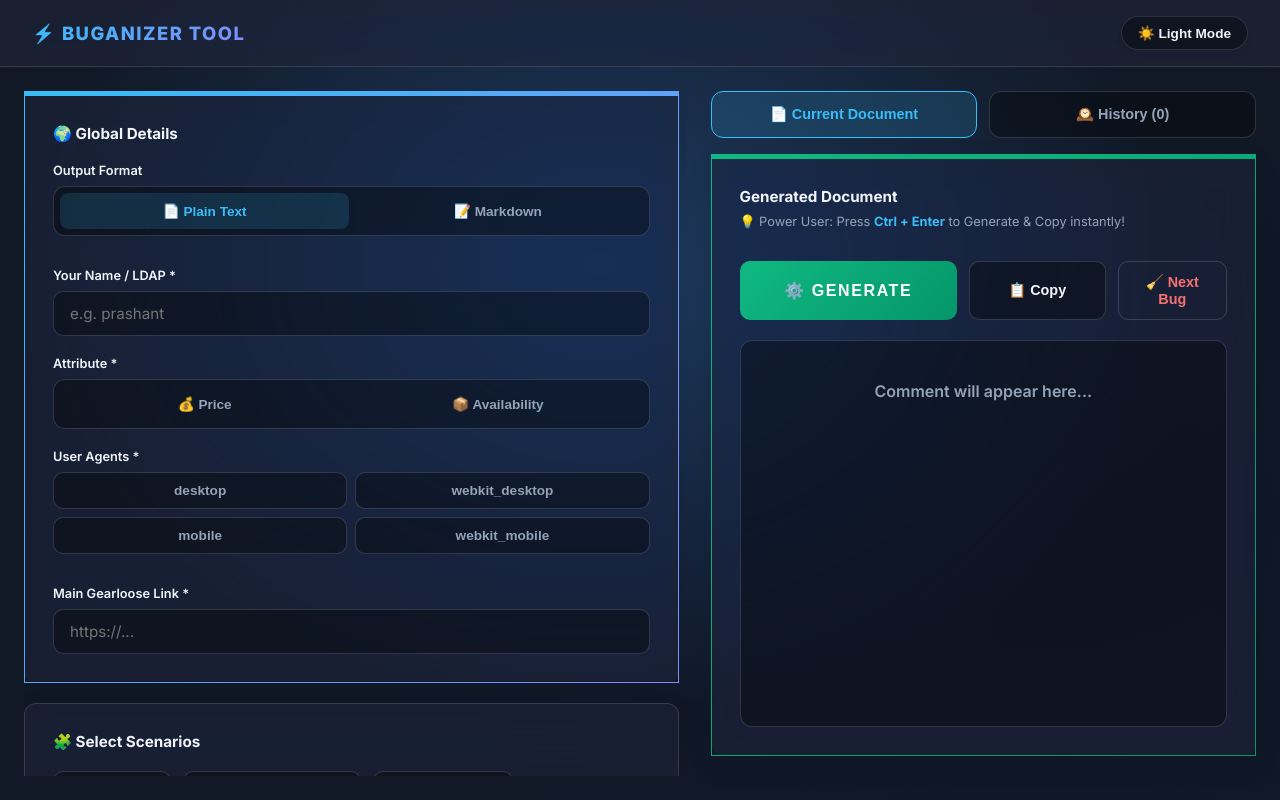
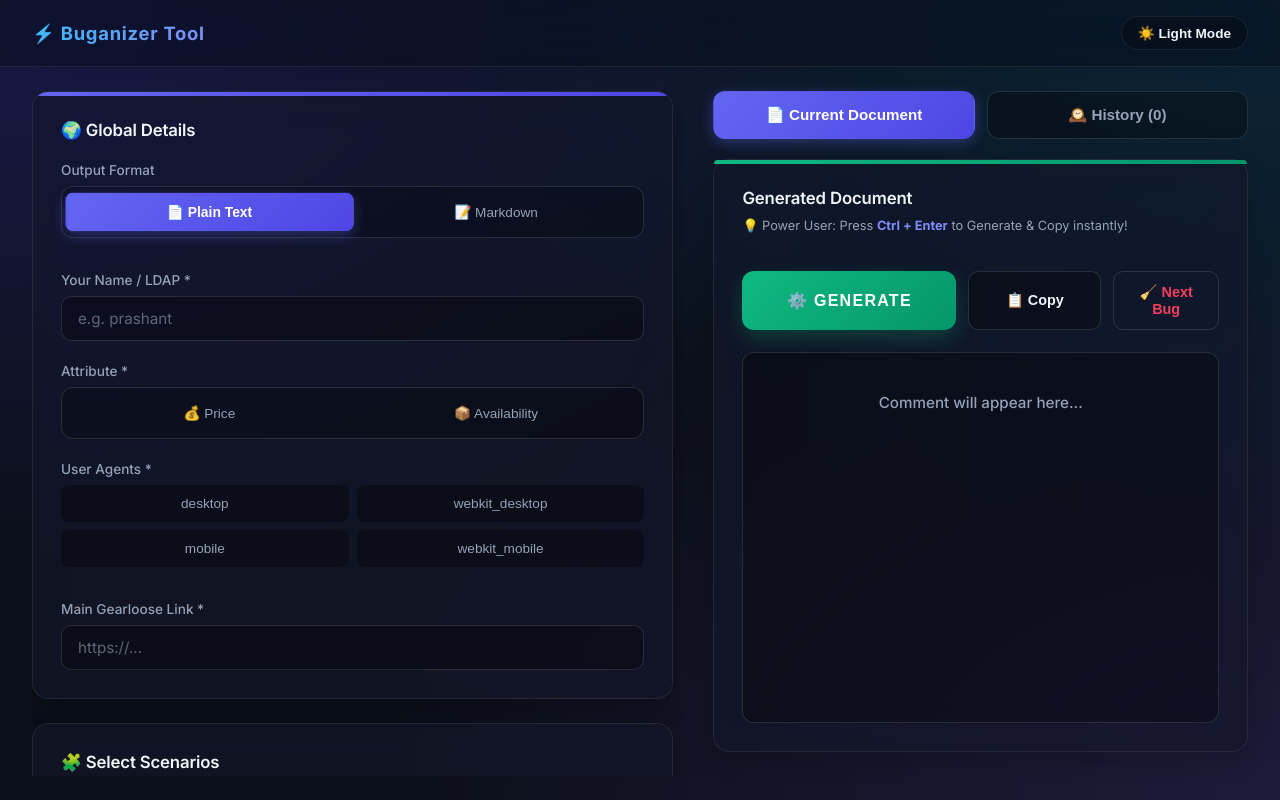
Before and after one commit to prashant404/Comment, a React (Vite) app in the folder bug-comment-tool/: page / in a window 1280 px wide. Built offline with nearby package versions, Linux system fonts and the light colour scheme.

Commit message:
UI updated

```diff
--- a/bug-comment-tool/src/App.scss
+++ b/bug-comment-tool/src/App.scss
@@ -1,118 +1,176 @@
-@import url('https://fonts.googleapis.com/css2?family=Inter:wght@400;500;600;700;800&family=JetBrains+Mono:wght@400;500&display=swap');
+@import url('https://fonts.googleapis.com/css2?family=Inter:wght@400;500;600;700&family=JetBrains+Mono:wght@400;500&display=swap');
 
+// ==========================================
+// 🎨 "MODERN AMBIENT" THEME (The Perfect Balance)
+// ==========================================
 :root {
-  /* DARK MODE */
-  --bg-gradient: radial-gradient(at 47% 33%, #1e3a5f 0, transparent 59%), radial-gradient(at 82% 65%, #0f172a 0, transparent 55%), #111927;
-  --header-bg: rgba(35, 38, 53, 0.6);
-  --card-bg: rgba(35, 38, 53, 0.55);
-  --card-bg-hover: rgba(35, 38, 53, 0.85);
-  --card-border: rgba(255, 255, 255, 0.125);
+  /* DARK MODE - Deep Space with Indigo & Sky Glows */
+  --bg-main: #0b0f19;
+  --bg-gradient:
+    radial-gradient(at 0% 0%, rgba(67, 56, 202, 0.25) 0px, transparent 50%),
+    radial-gradient(at 100% 0%, rgba(14, 165, 233, 0.15) 0px, transparent 50%),
+    radial-gradient(at 100% 100%, rgba(139, 92, 246, 0.15) 0px, transparent 50%),
+    #0b0f19;
+
+  --header-bg: rgba(11, 15, 25, 0.6);
+  --card-bg: rgba(20, 24, 39, 0.65);
+  --card-bg-hover: rgba(28, 33, 51, 0.8);
+  --card-border: rgba(255, 255, 255, 0.08);
+
   --text-main: #f1f5f9;
   --text-muted: #94a3b8;
-  --input-bg: rgba(0, 0, 0, 0.35);
-  --input-border: rgba(255, 255, 255, 0.15);
-  --input-focus: #38bdf8;
-  --accent-primary: #38bdf8;
-  --accent-gradient: linear-gradient(135deg, #38bdf8 0%, #818cf8 100%);
+
+  --input-bg: rgba(0, 0, 0, 0.3);
+  --input-border: rgba(255, 255, 255, 0.12);
+  --input-focus: #6366f1;
+
+  --accent-primary: #818cf8;
+  --accent-subtle: rgba(99, 102, 241, 0.15);
+
+  /* Vibrant Active Toggles */
+  --segment-bg: rgba(0, 0, 0, 0.25);
+  --segment-active-bg: linear-gradient(135deg, #6366f1 0%, #4f46e5 100%);
+  --segment-active-shadow: 0 4px 14px rgba(99, 102, 241, 0.35);
+
+  /* Snappy Generate Button */
   --success-bg: linear-gradient(135deg, #10b981 0%, #059669 100%);
-  --danger-color: #f87171;
-  --danger-bg: rgba(239, 68, 68, 0.15);
-  --segment-active: rgba(56, 189, 248, 0.15);
+  --success-hover: linear-gradient(135deg, #34d399 0%, #10b981 100%);
+  --success-shadow: 0 8px 20px rgba(16, 185, 129, 0.25);
+
+  --danger-color: #f43f5e;
+  --danger-bg: rgba(244, 63, 94, 0.15);
+
+  --shadow-card: 0 8px 24px rgba(0, 0, 0, 0.2);
 }
 
 [data-theme="light"] {
-  /* LIGHT MODE */
-  --bg-gradient: radial-gradient(at 20% 30%, #e0e7ff 0, transparent 60%), radial-gradient(at 80% 70%, #bae6fd 0, transparent 60%), #f8fafc;
-  --header-bg: rgba(255, 255, 255, 0.6);
-  --card-bg: rgba(255, 255, 255, 0.65);
-  --card-bg-hover: rgba(255, 255, 255, 0.9);
-  --card-border: rgba(255, 255, 255, 0.8);
+  /* LIGHT MODE - Pearl White with Soft Indigo/Lavender Glows */
+  --bg-main: #f8fafc;
+  --bg-gradient:
+    radial-gradient(at 0% 0%, rgba(199, 210, 254, 0.6) 0px, transparent 50%),
+    radial-gradient(at 100% 0%, rgba(186, 230, 253, 0.5) 0px, transparent 50%),
+    radial-gradient(at 100% 100%, rgba(221, 214, 254, 0.5) 0px, transparent 50%),
+    #f8fafc;
+
+  --header-bg: rgba(255, 255, 255, 0.7);
+  --card-bg: rgba(255, 255, 255, 0.75);
+  --card-bg-hover: rgba(255, 255, 255, 0.95);
+  --card-border: rgba(15, 23, 42, 0.06);
+
   --text-main: #0f172a;
-  --text-muted: #475569;
+  --text-muted: #64748b;
+
   --input-bg: rgba(255, 255, 255, 0.6);
-  --input-border: rgba(148, 163, 184, 0.3);
-  --input-focus: #2563eb;
-  --accent-primary: #2563eb;
-  --accent-gradient: linear-gradient(135deg, #0ea5e9 0%, #4f46e5 100%);
+  --input-border: rgba(15, 23, 42, 0.12);
+  --input-focus: #4f46e5;
+
+  --accent-primary: #4f46e5;
+  --accent-subtle: rgba(79, 70, 229, 0.1);
+
+  /* Vibrant Active Toggles */
+  --segment-bg: rgba(15, 23, 42, 0.04);
+  --segment-active-bg: linear-gradient(135deg, #6366f1 0%, #4f46e5 100%);
+  --segment-active-shadow: 0 4px 12px rgba(79, 70, 229, 0.25);
+
+  /* Snappy Generate Button */
   --success-bg: linear-gradient(135deg, #10b981 0%, #059669 100%);
-  --danger-color: #dc2626;
-  --danger-bg: rgba(239, 68, 68, 0.1);
-  --segment-active: rgba(255, 255, 255, 0.9);
+  --success-hover: linear-gradient(135deg, #34d399 0%, #10b981 100%);
+  --success-shadow: 0 8px 20px rgba(16, 185, 129, 0.2);
+
+  --danger-color: #e11d48;
+  --danger-bg: rgba(225, 29, 72, 0.1);
+
+  --shadow-card: 0 8px 24px rgba(15, 23, 42, 0.04);
 }
 
-* { box-sizing: border-box; margin: 0; padding: 0; }
+// ==========================================
+// 🛠️ BASE & LAYOUT
+// ==========================================
+* {
+  box-sizing: border-box;
+  margin: 0;
+  padding: 0;
+}
 
 body {
   font-family: "Inter", -apple-system, sans-serif;
   background: var(--bg-gradient);
+  background-color: var(--bg-main);
   background-attachment: fixed;
   color: var(--text-main);
   height: 100vh;
   overflow: hidden;
   transition: background 0.4s ease, color 0.4s ease;
+  -webkit-font-smoothing: antialiased;
 }
 
 .app-wrapper {
   display: flex;
   flex-direction: column;
   height: 100vh;
-  max-width: 1600px;
+  max-width: 1550px;
   margin: 0 auto;
 }
 
+/* Slick Glass Header */
 .top-bar {
   padding: 16px 32px;
-  backdrop-filter: blur(20px) saturate(180%);
-  -webkit-backdrop-filter: blur(20px) saturate(180%);
   background-color: var(--header-bg);
+  backdrop-filter: blur(24px) saturate(150%);
+  -webkit-backdrop-filter: blur(24px) saturate(150%);
   border-bottom: 1px solid var(--card-border);
   display: flex;
   align-items: center;
   justify-content: space-between;
+  z-index: 10;
+  box-shadow: 0 4px 20px rgba(0, 0, 0, 0.02);
 }
 
 .top-bar h1 {
   font-size: 1.15rem;
-  font-weight: 800;
-  background: var(--accent-gradient);
+  font-weight: 700;
+  letter-spacing: 0.04em;
+  background: linear-gradient(135deg, #38bdf8 0%, #818cf8 100%);
   -webkit-background-clip: text;
   -webkit-text-fill-color: transparent;
-  text-transform: uppercase;
-  letter-spacing: 0.08em;
 }
 
 .theme-toggle {
-  background: var(--input-bg);
+  background: var(--segment-bg);
   color: var(--text-main);
   border: 1px solid var(--card-border);
   padding: 8px 16px;
   border-radius: 20px;
   font-size: 0.85rem;
+  font-weight: 600;
   cursor: pointer;
-  box-shadow: 0 4px 6px rgba(0,0,0,0.05);
+  transition: all 0.3s cubic-bezier(0.25, 0.8, 0.25, 1);
 }
 
-.theme-toggle:hover { background: var(--card-bg-hover); }
+.theme-toggle:hover {
+  background: var(--card-bg-hover);
+  transform: translateY(-1px);
+  box-shadow: 0 4px 10px rgba(0, 0, 0, 0.05);
+}
 
 .main-layout {
   display: flex;
   flex: 1;
   overflow: hidden;
-  padding: 24px;
-  gap: 24px;
+  padding: 24px 32px;
+  gap: 28px;
 }
 
+// ==========================================
+// 🧩 PANELS & ANIMATED CARDS
+// ==========================================
 .left-panel {
   flex: 1.2;
   overflow-y: auto;
-  padding-right: 8px;
+  padding-right: 12px;
   padding-bottom: 60px;
 }
-.left-panel::-webkit-scrollbar { width: 6px; }
-.left-panel::-webkit-scrollbar-track { background: transparent; }
-.left-panel::-webkit-scrollbar-thumb { background: var(--input-border); border-radius: 10px; }
 
-/* ✨ SCROLLING FIX: Added min-height: 0 to all flex parents */
 .right-panel {
   flex: 1;
   display: flex;
@@ -120,51 +178,86 @@ body {
   min-height: 0;
 }
 
+/* Beautiful Scrollbars */
+::-webkit-scrollbar { width: 8px; height: 8px; }
+::-webkit-scrollbar-track { background: transparent; }
+::-webkit-scrollbar-thumb { background: var(--input-border); border-radius: 10px; }
+::-webkit-scrollbar-thumb:hover { background: var(--text-muted); }
+
+/* The Animated Glass Cards */
 .card {
-  backdrop-filter: blur(16px) saturate(180%);
-  -webkit-backdrop-filter: blur(16px) saturate(180%);
   background-color: var(--card-bg);
-  border-radius: 12px;
+  backdrop-filter: blur(20px) saturate(160%);
+  -webkit-backdrop-filter: blur(20px) saturate(160%);
+  border-radius: 16px;
   border: 1px solid var(--card-border);
   padding: 28px;
-  margin-bottom: 20px;
-  box-shadow: 0 10px 30px rgba(0, 0, 0, 0.08);
+  margin-bottom: 24px;
+  box-shadow: var(--shadow-card);
   display: flex;
   flex-direction: column;
-  gap: 20px;
-  transition: all 0.3s ease;
+  gap: 22px;
+  transition: all 0.4s cubic-bezier(0.16, 1, 0.3, 1);
+}
+
+.card:hover {
+  background-color: var(--card-bg-hover);
+  transform: translateY(-2px);
+  box-shadow: 0 12px 32px rgba(0, 0, 0, 0.08);
 }
 
 .highlight-card {
-  border-color: rgba(56, 189, 248, 0.4);
+  border: 1px solid var(--accent-subtle);
   background-color: var(--card-bg-hover);
 }
 
 .border-blue {
-  border-top: 5px solid;
-  border-image: var(--accent-gradient) 1;
+  position: relative;
+  overflow: hidden;
+}
+.border-blue::before {
+  content: '';
+  position: absolute;
+  top: 0; left: 0; right: 0;
+  height: 4px;
+  background: var(--segment-active-bg);
 }
 
 h2 {
-  font-size: 0.95rem;
-  font-weight: 700;
+  font-size: 1.05rem;
+  font-weight: 600;
   color: var(--text-main);
-  display: flex;
-  align-items: center;
-  gap: 10px;
+  letter-spacing: -0.01em;
 }
 
 h3 {
-  font-size: 0.8rem;
+  font-size: 0.75rem;
   font-weight: 700;
-  color: var(--text-muted);
+  color: var(--accent-primary);
   text-transform: uppercase;
-  letter-spacing: 0.12em;
-  margin-top: 10px;
+  letter-spacing: 0.1em;
+  margin-top: 4px;
 }
 
-.input-group { display: flex; flex-direction: column; gap: 8px; }
-label { font-size: 0.8rem; font-weight: 600; color: var(--text-main); }
+// ==========================================
+// 📝 MODERN INPUTS (Animated Glow)
+// ==========================================
+.input-group {
+  display: flex;
+  flex-direction: column;
+  gap: 8px;
+}
+
+label {
+  font-size: 0.85rem;
+  font-weight: 500;
+  color: var(--text-muted);
+  transition: color 0.2s ease;
+}
+
+.input-group:focus-within label {
+  color: var(--accent-primary);
+}
 
 input, textarea {
   width: 100%;
@@ -175,81 +268,34 @@ input, textarea {
   color: var(--text-main);
   font-size: 0.95rem;
   font-family: inherit;
-  transition: all 0.2s ease;
+  transition: all 0.3s cubic-bezier(0.25, 0.8, 0.25, 1);
 }
 
+input::placeholder, textarea::placeholder {
+  color: var(--text-muted);
+  opacity: 0.6;
+}
+
+/* Fluid underline expansion effect on focus */
 input:focus, textarea:focus {
   outline: none;
+  background-color: var(--bg-main);
   border-color: var(--input-focus);
-  background-color: var(--card-bg);
-  box-shadow: 0 0 0 4px rgba(56, 189, 248, 0.15);
+  box-shadow: 0 4px 15px var(--accent-subtle), inset 0 -2px 0 var(--input-focus);
+  transform: translateY(-1px);
 }
 
-.button-group-row { display: flex; gap: 12px; flex-wrap: wrap; }
-
-button {
-  padding: 12px 22px;
-  border-radius: 10px;
-  font-weight: 700;
-  font-size: 0.9rem;
-  cursor: pointer;
-  transition: all 0.2s cubic-bezier(0.4, 0, 0.2, 1);
-  border: none;
-}
-
-button:active { transform: scale(0.97); }
-
-.secondary {
-  background-color: var(--input-bg);
-  color: var(--text-main);
-  border: 1px solid var(--input-border);
-}
-.secondary:hover { background-color: var(--card-bg-hover); border-color: var(--card-border); }
-
-.active {
-  background: var(--accent-gradient);
-  color: #ffffff;
-  box-shadow: 0 8px 16px -4px rgba(56, 189, 248, 0.3);
-}
-
-.active-warning { background: linear-gradient(135deg, #f59e0b 0%, #ea580c 100%); color: #ffffff; }
-
-.primary-action {
-  background: var(--success-bg);
-  color: white;
-  font-size: 1rem;
-  font-weight: 800;
-  padding: 18px;
-  flex: 2;
-  text-transform: uppercase;
-  letter-spacing: 0.1em;
-}
-.primary-action:hover { transform: translateY(-2px); box-shadow: 0 15px 30px -5px rgba(16, 185, 129, 0.4); }
-
-.copy-action { background-color: var(--input-bg); color: var(--text-main); border: 1px solid var(--input-border); flex: 1; }
-
-.danger-text { color: var(--danger-color); background: transparent; font-size: 0.75rem; padding: 4px 8px; }
-.danger-text:hover { background: var(--danger-bg); }
-
-.sample-block {
-  background-color: var(--input-bg);
-  padding: 20px;
-  border-radius: 12px;
-  border: 1px solid var(--input-border);
-  display: flex;
-  flex-direction: column;
-  gap: 16px;
-}
-.sample-header { display: flex; justify-content: space-between; align-items: center; }
-.divider-line { height: 1px; background: var(--card-border); margin: 10px 0; }
-
+// ==========================================
+// 🚀 VIBRANT SEGMENTED CONTROLS (Toggles)
+// ==========================================
 .segmented-control {
   display: flex;
-  background-color: var(--input-bg);
+  background-color: var(--segment-bg);
   padding: 6px;
   border-radius: 12px;
   border: 1px solid var(--input-border);
   gap: 4px;
+  transition: background 0.3s ease;
 }
 
 .segment-btn {
@@ -257,27 +303,164 @@ button:active { transform: scale(0.97); }
   background: transparent;
   color: var(--text-muted);
   font-size: 0.85rem;
-  font-weight: 600;
-  padding: 10px;
+  font-weight: 500;
+  padding: 10px 14px;
   margin: 0;
-  box-shadow: none;
-}
-.segment-btn:hover { color: var(--text-main); background: rgba(128, 128, 128, 0.1); }
-.segment-btn.active-segment {
-  background-color: var(--segment-active);
-  color: var(--accent-primary);
   border-radius: 8px;
-  box-shadow: 0 2px 8px rgba(0, 0, 0, 0.1);
+  border: 1px solid transparent !important;
+  transition: all 0.3s cubic-bezier(0.25, 0.8, 0.25, 1);
 }
 
-/* ✨ SCROLLING FIX: Added min-height: 0 and overflow-y: auto correctly */
+.segment-btn:hover {
+  color: var(--text-main);
+  background: rgba(255, 255, 255, 0.05);
+}
+
+/* The magic active state */
+.segment-btn.active-segment {
+  background: var(--segment-active-bg) !important;
+  color: #ffffff !important;
+  box-shadow: var(--segment-active-shadow);
+  font-weight: 600;
+  transform: scale(1.02);
+}
+
+// ==========================================
+// 🎛️ BUTTONS & ACTIONS
+// ==========================================
+.button-group-row {
+  display: flex;
+  gap: 12px;
+  flex-wrap: wrap;
+}
+
+button {
+  padding: 12px 20px;
+  border-radius: 10px;
+  font-weight: 600;
+  font-size: 0.9rem;
+  cursor: pointer;
+  transition: all 0.3s cubic-bezier(0.25, 0.8, 0.25, 1);
+  border: none;
+}
+
+button:active { transform: scale(0.96); }
+
+.secondary {
+  background-color: var(--input-bg);
+  color: var(--text-main);
+  border: 1px solid var(--input-border);
+}
+
+.secondary:hover {
+  background-color: var(--card-bg-hover);
+  border-color: var(--accent-primary);
+  color: var(--accent-primary);
+}
+
+.active {
+  background: var(--accent-subtle);
+  color: var(--accent-primary);
+  border: 1px solid var(--accent-primary);
+  box-shadow: 0 4px 14px var(--accent-subtle);
+}
+
+.active-warning {
+  background: transparent;
+  border: 1px solid #f59e0b;
+  color: #f59e0b;
+}
+.active-warning:hover {
+  background: rgba(245, 158, 11, 0.1);
+  box-shadow: 0 4px 12px rgba(245, 158, 11, 0.2);
+}
+
+/* ✨ Gorgeous Floating Generate Button */
+.primary-action {
+  background: var(--success-bg);
+  color: white;
+  font-size: 1rem;
+  font-weight: 700;
+  padding: 16px;
+  flex: 2;
+  text-transform: uppercase;
+  letter-spacing: 0.08em;
+  border-radius: 12px;
+  box-shadow: var(--success-shadow);
+}
+
+.primary-action:hover {
+  background: var(--success-hover);
+  transform: translateY(-3px);
+  box-shadow: 0 12px 24px rgba(16, 185, 129, 0.35);
+}
+
+.copy-action {
+  background-color: var(--input-bg);
+  color: var(--text-main);
+  border: 1px solid var(--input-border);
+  flex: 1;
+}
+
+.copy-action:hover {
+  background-color: var(--accent-subtle);
+  color: var(--accent-primary);
+  border-color: var(--accent-primary);
+}
+
+.danger-action {
+  background-color: transparent;
+  color: var(--danger-color);
+  border: 1px solid var(--input-border);
+  flex: 0.7;
+}
+
+.danger-action:hover {
+  background-color: var(--danger-bg);
+  border-color: var(--danger-color);
+}
+
+.danger-text {
+  color: var(--danger-color);
+  background: transparent;
+  font-size: 0.75rem;
+  padding: 6px 10px;
+  font-weight: 600;
+  transition: all 0.2s ease;
+}
+.danger-text:hover { background: var(--danger-bg); border-radius: 6px; }
+
+// ==========================================
+// 📋 BLOCKS & OUTPUT AREA
+// ==========================================
+.sample-block {
+  background-color: var(--segment-bg);
+  padding: 20px;
+  border-radius: 12px;
+  border: 1px solid var(--input-border);
+  display: flex;
+  flex-direction: column;
+  gap: 12px;
+  transition: all 0.3s ease;
+}
+
+.sample-block:hover { border-color: var(--accent-subtle); }
+
+.sample-header { display: flex; justify-content: space-between; align-items: center; }
+.divider-line { height: 1px; background: var(--input-border); margin: 8px 0; }
+
 .sticky-output {
   flex: 1;
   display: flex;
   flex-direction: column;
   min-height: 0;
-  border-top: 5px solid;
-  border-image: var(--success-bg) 1;
+  position: relative;
+}
+.sticky-output::before {
+  content: '';
+  position: absolute; top: 0; left: 0; right: 0; height: 4px;
+  background: var(--success-bg);
+  border-radius: 12px 12px 0 0;
 }
 
 .actions { display: flex; gap: 12px; }
@@ -291,57 +474,26 @@ button:active { transform: scale(0.97); }
   min-height: 0;
   display: flex;
   flex-direction: column;
+  box-shadow: inset 0 4px 10px rgba(0,0,0,0.05);
 }
-.output-container::-webkit-scrollbar { width: 6px; }
-.output-container::-webkit-scrollbar-thumb { background: var(--input-border); border-radius: 10px; }
 
 .output {
   padding: 24px;
   white-space: pre-wrap;
-  font-family: 'JetBrains Mono', monospace;
-  font-size: 0.85rem;
-  line-height: 1.8;
-  color: var(--accent-primary);
+  font-family: 'JetBrains Mono', Consolas, monospace;
+  font-size: 0.9rem;
+  line-height: 1.7;
+  color: var(--text-main);
   margin: 0;
 }
 
-.toast {
-  position: fixed;
-  bottom: 32px;
-  right: 32px;
-  background: var(--card-bg-hover);
-  backdrop-filter: blur(16px);
-  color: var(--text-main);
-  padding: 16px 28px;
-  border-radius: 12px;
-  font-weight: 600;
-  box-shadow: 0 20px 30px rgba(0, 0, 0, 0.3);
-  border: 1px solid var(--accent-primary);
-  animation: slideIn 0.35s cubic-bezier(0.16, 1, 0.3, 1);
-  z-index: 9999;
-}
-@keyframes slideIn {
-  from { transform: translateY(100%) scale(0.9); opacity: 0; }
-  to { transform: translateY(0) scale(1); opacity: 1; }
+// ==========================================
+// 📑 TABS & ACCORDION (History)
+// ==========================================
+.tabs-container {
+  display: flex; gap: 12px; margin-bottom: 20px;
 }
 
-.hint-text {
-  font-size: 0.8rem;
-  color: var(--text-muted);
-  margin-top: -12px;
-  margin-bottom: 12px;
-  b { color: var(--accent-primary); }
-}
-
-.danger-action {
-  background-color: transparent;
-  color: var(--danger-color);
-  border: 1px solid var(--input-border);
-  flex: 0.7;
-}
-.danger-action:hover { background-color: var(--danger-bg); border-color: var(--danger-color); }
-
-.tabs-container { display: flex; gap: 12px; margin-bottom: 16px; }
 .tab-btn {
   flex: 1;
   background-color: var(--input-bg);
@@ -349,14 +501,20 @@ button:active { transform: scale(0.97); }
   border: 1px solid var(--input-border);
   padding: 14px;
   border-radius: 12px;
-  font-weight: 700;
-  transition: all 0.2s ease;
+  font-weight: 600;
+  font-size: 0.95rem;
 }
-.tab-btn:hover { background-color: var(--card-bg-hover); color: var(--text-main); }
+
+.tab-btn:hover {
+  color: var(--text-main);
+  background-color: var(--card-bg-hover);
+}
+
 .tab-btn.active-tab {
-  background: var(--segment-active);
-  border-color: var(--accent-primary);
-  color: var(--accent-primary);
+  background: var(--segment-active-bg);
+  color: white;
+  box-shadow: var(--segment-active-shadow);
+  border-color: transparent;
 }
 
 .history-card { overflow: hidden; }
@@ -364,20 +522,23 @@ button:active { transform: scale(0.97); }
 .accordion-list {
   display: flex;
   flex-direction: column;
-  gap: 10px;
+  gap: 12px;
   overflow-y: auto;
   padding-right: 6px;
 }
-.accordion-list::-webkit-scrollbar { width: 6px; }
-.accordion-list::-webkit-scrollbar-thumb { background: var(--input-border); border-radius: 10px; }
 
 .accordion-item {
   background-color: var(--input-bg);
   border: 1px solid var(--input-border);
-  border-radius: 12px;
+  border-radius: 10px;
+  transition: all 0.3s ease;
 }
+
+.accordion-item:hover { border-color: var(--accent-primary); }
+
 .accordion-item.expanded {
   border-color: var(--accent-primary);
+  box-shadow: 0 4px 14px var(--accent-subtle);
   background-color: var(--card-bg-hover);
 }
 
@@ -391,13 +552,15 @@ button:active { transform: scale(0.97); }
   font-weight: 600;
   font-size: 0.9rem;
 }
+
 .accordion-header .badge {
-  background: var(--segment-active);
+  background: var(--segment-bg);
   color: var(--accent-primary);
-  padding: 2px 8px;
+  border: 1px solid var(--input-border);
+  padding: 4px 8px;
   border-radius: 6px;
   font-size: 0.75rem;
-  margin-right: 8px;
+  margin-right: 12px;
 }
 
 .accordion-body { padding: 0 16px 16px 16px; }
@@ -406,7 +569,41 @@ button:active { transform: scale(0.97); }
   text-align: center;
   padding: 40px;
   color: var(--text-muted);
+  font-size: 0.95rem;
+  font-weight: 500;
+}
+
+.hint-text {
+  font-size: 0.8rem;
+  color: var(--text-muted);
+  margin-top: -12px;
+  margin-bottom: 16px;
+  b { color: var(--accent-primary); }
+}
+
+// ==========================================
+// 🔔 FLUID TOAST NOTIFICATION
+// ==========================================
+.toast {
+  position: fixed;
+  bottom: 32px;
+  right: 32px;
+  background: var(--card-bg-hover);
+  backdrop-filter: blur(20px);
+  color: var(--text-main);
+  padding: 16px 24px;
+  border-radius: 12px;
   font-weight: 600;
+  font-size: 0.95rem;
+  box-shadow: 0 12px 30px rgba(0,0,0,0.25);
+  border: 1px solid var(--accent-primary);
+  animation: slideIn 0.35s cubic-bezier(0.175, 0.885, 0.32, 1.275);
+  z-index: 9999;
+}
+
+@keyframes slideIn {
+  from { transform: translateY(120%) scale(0.9); opacity: 0; }
+  to { transform: translateY(0) scale(1); opacity: 1; }
 }
 
 @media (max-width: 1100px) {
```
Also changed, not shown: bug-comment-tool/src/App.tsx (+15 -37 lines), bug-comment-tool/src/types/index.ts (+9 -15 lines), bug-comment-tool/src/utils/generateComment.ts (+3 -16 lines).
